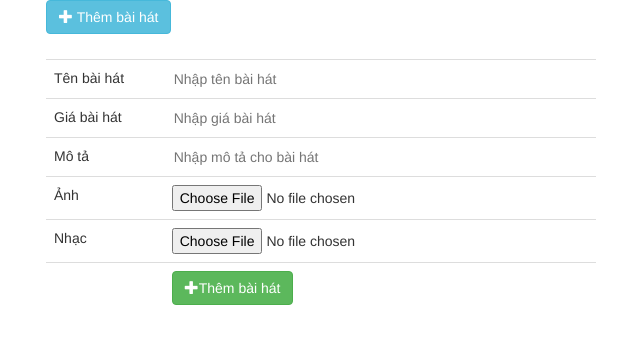
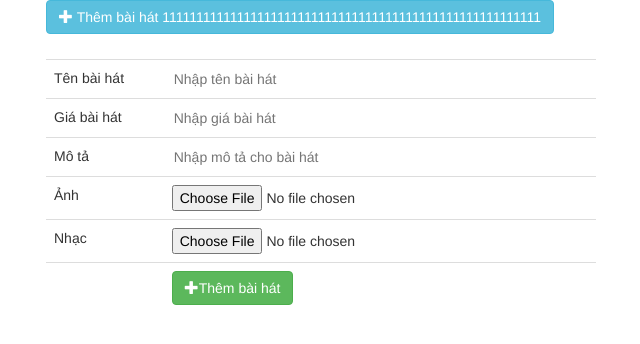
Before and after one commit to Giang-github/The_Project, a PHP site: page /admin/add_product.php in a window 1280 px wide. Shown: the top 344 px of the page, without its empty margins (39-679 px from the left). Run offline with PHP 8.4, Linux system fonts and the light colour scheme.

Commit message:
Update add_product

```diff
--- a/admin/add_product.php
+++ b/admin/add_product.php
@@ -40,7 +40,7 @@
 </head>
 <body>
 <div class="container">
-	<button class="btn btn-info"><a style="color: white" href="#"><span class="glyphicon glyphicon-plus "></span> Thêm bài hát</a></button>
+	<button class="btn btn-info"><a style="color: white" href="#"><span class="glyphicon glyphicon-plus "></span> Thêm bài hát 11111111111111111111111111111111111111111111111111111111</a></button>
 	<form action="" method="post"  enctype="multipart/form-data">
 		<table class="table" style="width: 550px; margin-top: 25px">
 
```
